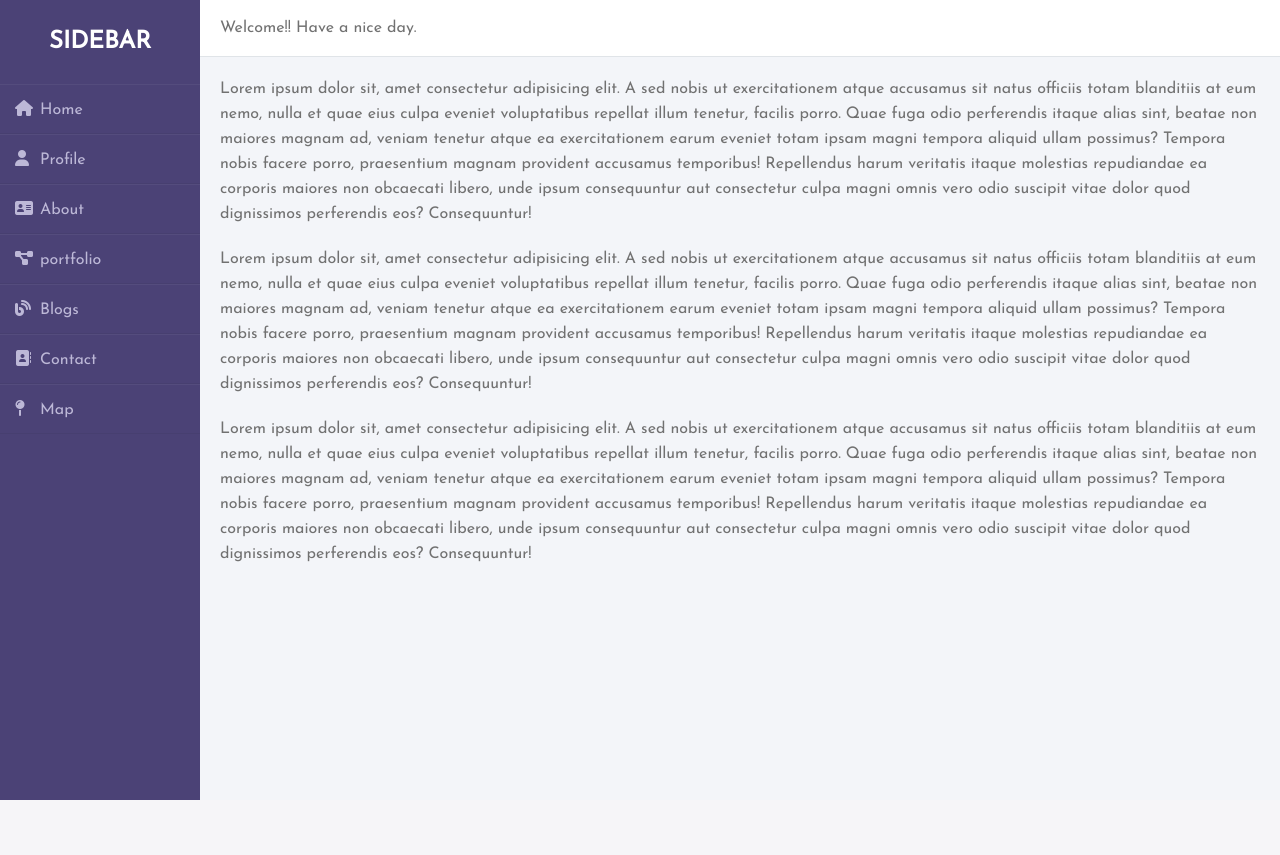
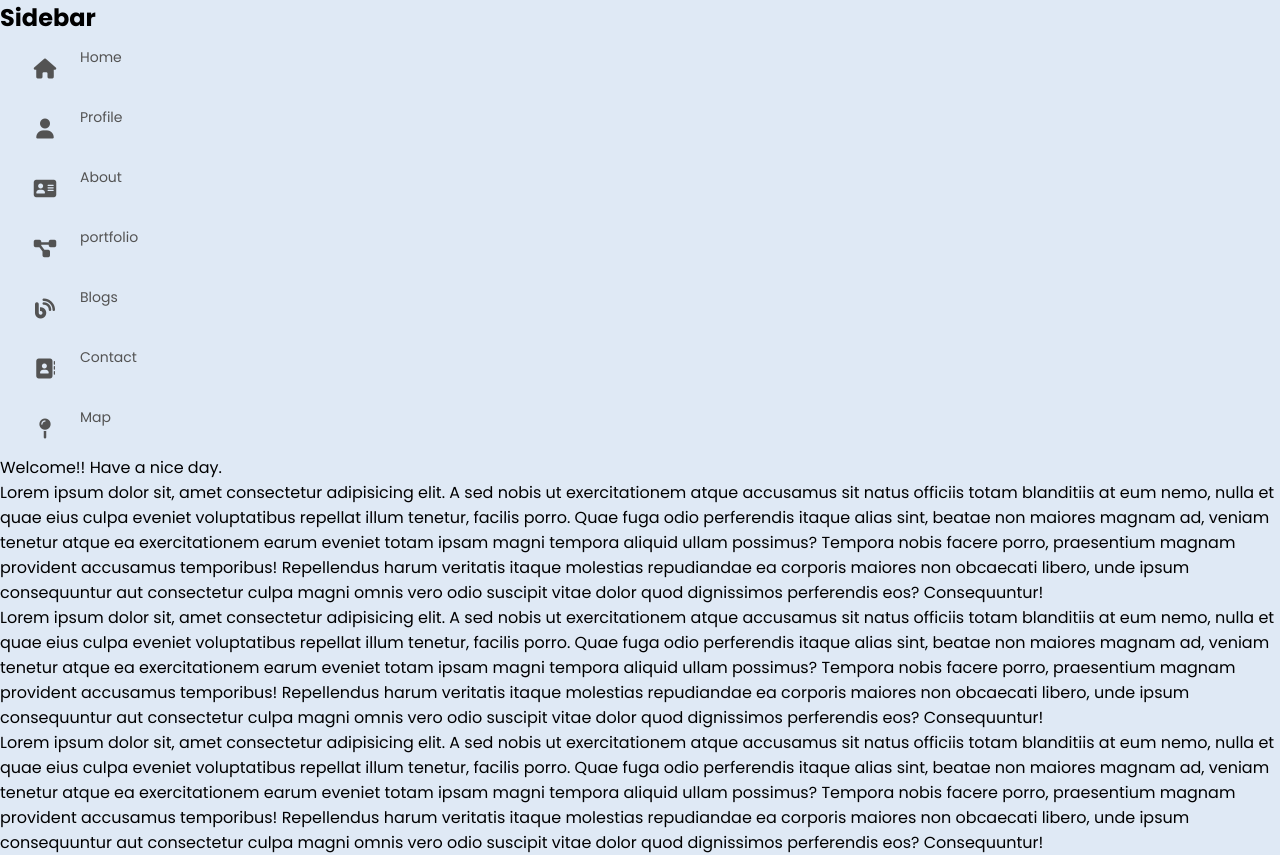
Before and after one commit to Devendra137/Database_Mini_Project_TPC_Portal, a PHP site: page / in a window 1280 px wide. Before the commit the page ends 800 px from the top, so only its background shows below. Run offline with PHP 8.4, Linux system fonts and the light colour scheme; some libraries are stand-ins or nearby versions.

Commit message:
new tables

```diff
--- a/signup.php
+++ b/signup.php
@@ -76,7 +76,7 @@
 </head>
 
 <body>
-    <?php require '_nav.php' ?>
+    <?php require '_nav.html' ?>
     <?php
     if ($showAlert) {
         echo ' <div class="alert alert-success alert-dismissible fade show" role="alert">
--- a/styles.css
+++ b/styles.css
@@ -1,101 +1,86 @@
-@import url('https://fonts.googleapis.com/css?family=Josefin+Sans&display=swap');
+@import url('https://fonts.googleapis.com/css2?family=Poppins:wght@400;500;600;700&display=swap');
 
 * {
     margin: 0;
     padding: 0;
+    outline: none;
+    border: none;
+    text-decoration: none;
     box-sizing: border-box;
-    list-style: none;
-    text-decoration: none;
-    font-family: 'Josefin Sans', sans-serif;
+    font-family: "Poppins", sans-serif;
 }
 
 body {
-    background-color: #f3f5f9;
+    background: #dfe9f5;
 }
 
-.wrapper {
-    display: flex;
-    position: relative;
+nav {
+    position: absolute;
+    top: 0;
+    bottom: 0;
+    height: 100%;
+    left: 0;
+    background: #fff;
+    width: 90px;
+    overflow: hidden;
+    transition: width 0.2s linear;
+    box-shadow: 0 20px 35px rgba(0, 0, 0, 0.1);
 }
 
-.wrapper .sidebar {
-    width: 200px;
-    height: 100%;
-    background: #4b4276;
-    padding: 30px 0px;
-    position: fixed;
+.logo {
+    text-align: center;
+    display: flex;
+    transition: all 0.5s ease;
+    margin: 10px 0 0 10px;
 }
 
-.wrapper .sidebar h2 {
-    color: #fff;
-    text-transform: uppercase;
-    text-align: center;
-    margin-bottom: 30px;
+.logo img {
+    width: 45px;
+    height: 45px;
+    border-radius: 50%;
 }
 
-.wrapper .sidebar ul li {
-    padding: 15px;
-    border-bottom: 1px solid #bdb8d7;
-    border-bottom: 1px solid rgba(0, 0, 0, 0.05);
-    border-top: 1px solid rgba(255, 255, 255, 0.05);
+.logo span {
+    font-weight: bold;
+    padding-left: 15px;
+    font-size: 18px;
+    text-transform: uppercase;
 }
 
-.wrapper .sidebar ul li a {
-    color: #bdb8d7;
-    display: block;
+a {
+    position: relative;
+    color: rgba(83, 83, 83);
+    font-size: 14px;
+    display: table;
+    width: 300px;
+    padding: 10px;
 }
 
-.wrapper .sidebar ul li a .fas {
-    width: 25px;
+.fas {
+    position: relative;
+    width: 70px;
+    height: 40px;
+    top: 14px;
+    font-size: 20px;
+    text-align: center;
 }
 
-.wrapper .sidebar ul li:hover {
-    background-color: #594f8d;
+.nav-item {
+    position: relative;
+    top: 12px;
+    margin-left: 10px;
 }
 
-.wrapper .sidebar ul li:hover a {
-    color: #fff;
+a:hover {
+    background: #eee;
 }
 
-.wrapper .sidebar .social_media {
+nav:hover {
+    width: 280px;
+    transition: all 0.5s ease;
+}
+
+.logout {
     position: absolute;
     bottom: 0;
-    left: 50%;
-    transform: translateX(-50%);
-    display: flex;
 }
-
-.wrapper .sidebar .social_media a {
-    display: block;
-    width: 40px;
-    background: #594f8d;
-    height: 40px;
-    line-height: 45px;
-    text-align: center;
-    margin: 0 5px;
-    color: #bdb8d7;
-    border-top-left-radius: 5px;
-    border-top-right-radius: 5px;
-}
-
-.wrapper .main_content {
-    width: 100%;
-    margin-left: 200px;
-}
-
-.wrapper .main_content .header {
-    padding: 20px;
-    background: #fff;
-    color: #717171;
-    border-bottom: 1px solid #e0e4e8;
-}
-
-.wrapper .main_content .info {
-    margin: 20px;
-    color: #717171;
-    line-height: 25px;
-}
-
-.wrapper .main_content .info div {
-    margin-bottom: 20px;
-}
```
Also changed, not shown: data_ret.php (added, +71 -0 lines), eligible.php (added, +105 -0 lines).
